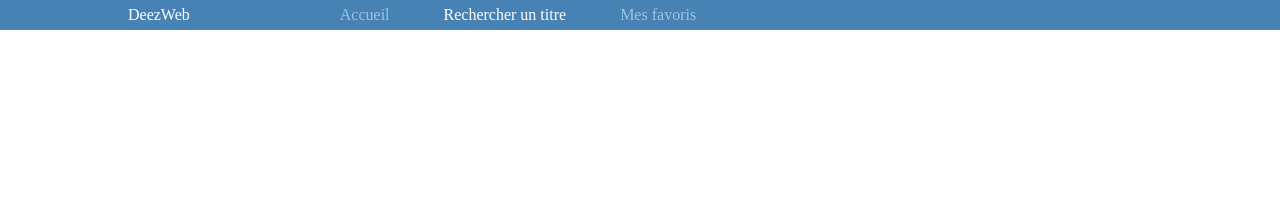
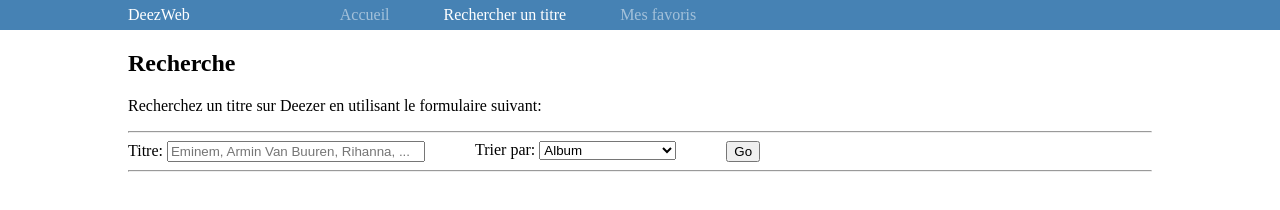
Before and after one commit to Raze91/Deez_Web_Project, a website: page search.html in a window 1280 px wide. Drawn offline with nearby package versions, Linux system fonts and the light colour scheme.

Commit message:
add the form for the search page

```diff
--- a/search.html
+++ b/search.html
@@ -19,5 +19,34 @@
         </nav>
     </header>
 
+    <main>
+        <section class="search">
+            <h1>Recherche</h1>
+            <p>Recherchez un titre sur Deezer en utilisant le formulaire suivant:</p>
+        </section>
+        <section class="searchForm">
+            <hr>
+            <form action="">
+                <div>
+                    <label for="">Titre: </label>
+                    <input type="text" placeholder="Eminem, Armin Van Buuren, Rihanna, ..." style="width: 250px;">
+                </div>
+
+                <div>
+                    <label for="">Trier par: </label>
+                    <select name="Trie">
+                        <option value="Album">Album</option>
+                        <option value="Artiste">Artiste</option>
+                        <option value="Musique">Musique</option>
+                        <option value="Populaires">Les plus populaires</option>
+                        <option value="Note">Les mieux notés</option>
+                    </select>
+                </div>
+
+                <input type="submit" value="Go"/>
+            </form>
+            <hr>
+        </section>
+    </main>
 </body>
 </html>
--- a/styles/style.css
+++ b/styles/style.css
@@ -7,6 +7,7 @@ header {
     background-color: steelblue;
 }
 
+/*** NAVBAR ***/
 nav {
     display: flex;
     height: 30px;
@@ -34,20 +35,37 @@ nav a:hover {
     opacity: 1;
 }
 
-section {
+/*** PAGE D'ACCUEIL ***/
+
+.welcome {
     width: 80%;
     margin: auto;
     background-color: #e8ecef;
 }
 
-section h1, section p {
+.welcome h1, .welcome p {
     padding-left: 20px;
 }
 
-section h1 {
+.welcome h1 {
     padding-top: 20px;
 }
 
-section p {
+.welcome p {
     padding-bottom: 20px
 }
+
+/*** PAGE DE RECHERCHE ***/
+
+.search , .searchForm {
+    width: 80%;
+    margin: auto;
+}
+
+.searchForm  form {
+    display: flex;
+}
+
+.searchForm div {
+    margin-right: 50px;
+}
```
Also changed, not shown: accueil.html (+1 -1 lines).
